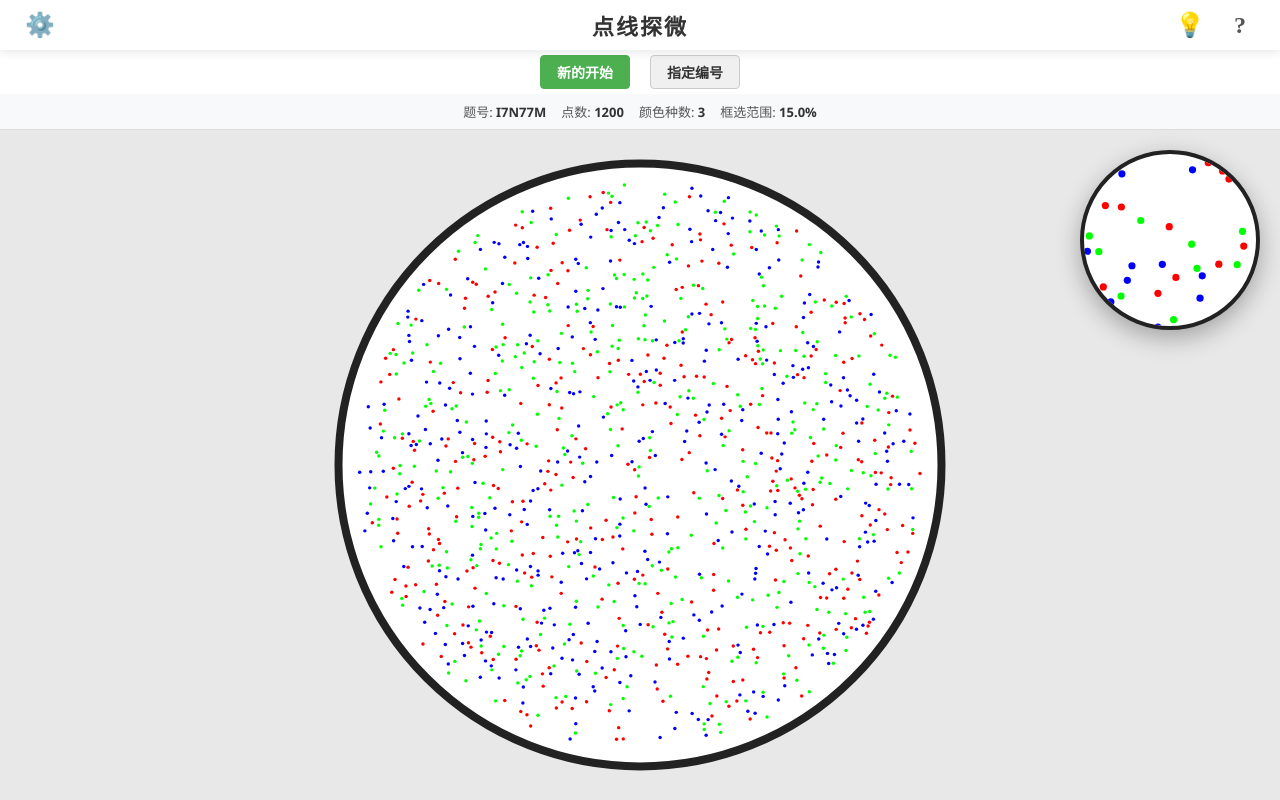
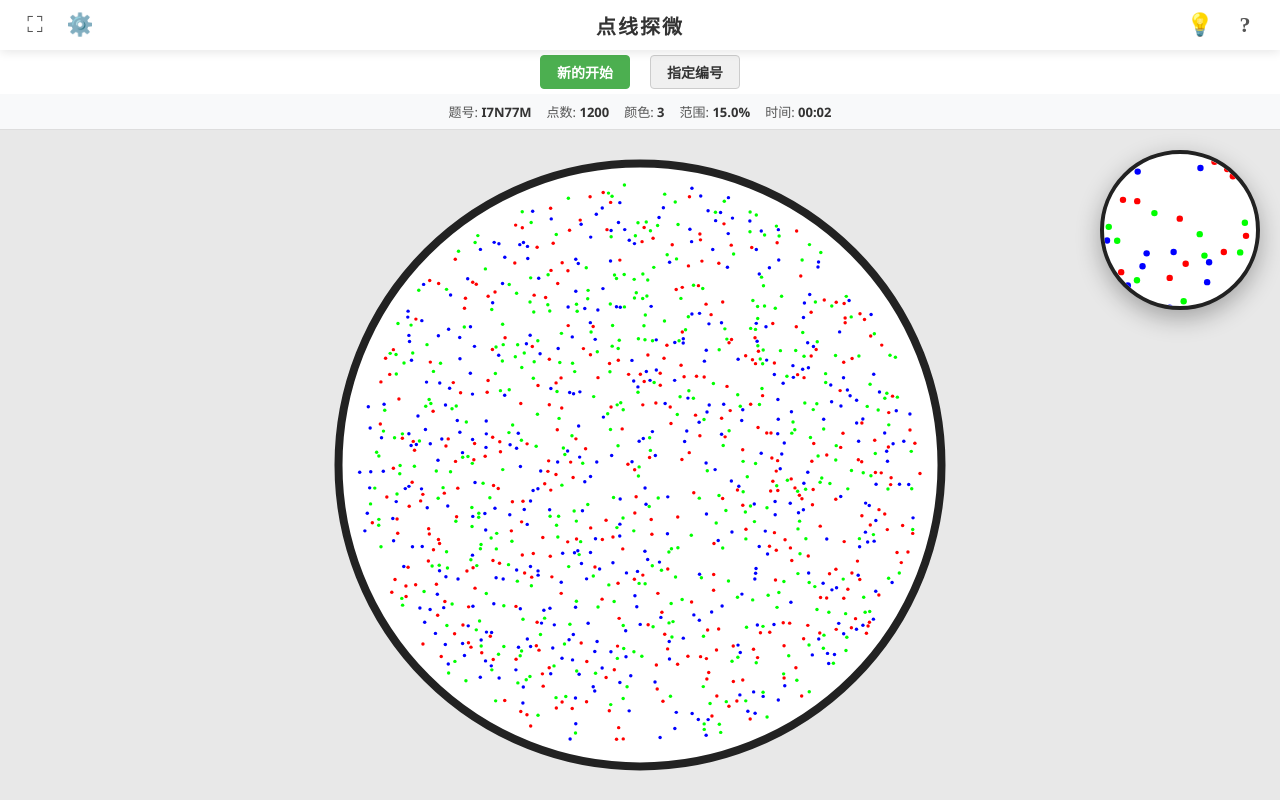
Before and after one commit to Steven-Xie-X/SXGames, a plain HTML site: page DLSpot.html in a window 1280 px wide. Both pictures are taken after a click on the button "开始游戏". Drawn offline with Linux system fonts and the light colour scheme.

Commit message:
DLSpot1-2
修改了排版显示错误

```diff
--- a/DLSpot.html
+++ b/DLSpot.html
@@ -12,12 +12,12 @@
             user-select: none;
             -webkit-touch-callout: none;
         }
-        body {
+        html, body {
+            width: 100%;
+            height: 100%;
+            overflow: hidden; /* 彻底禁止滚动条 */
             font-family: 'Segoe UI', Tahoma, Geneva, Verdana, sans-serif;
             background-color: #f0f0f0;
-            overflow: hidden;
-            width: 100vw;
-            height: 100vh;
             display: flex;
             flex-direction: column;
         }
@@ -29,13 +29,17 @@
             display: flex;
             align-items: center;
             justify-content: space-between;
-            padding: 0 20px;
+            padding: 0 15px;
             position: relative;
             z-index: 10;
             flex-shrink: 0;
         }
+        .header-left, .header-right {
+            display: flex;
+            gap: 5px;
+        }
         .header-btn {
-            font-size: 24px;
+            font-size: 22px;
             background: none;
             border: none;
             cursor: pointer;
@@ -47,24 +51,20 @@
             justify-content: center;
             align-items: center;
             border-radius: 50%;
+            color: #555;
         }
         .header-btn:hover { background-color: #f0f0f0; }
         #settings-btn:hover { transform: rotate(45deg); }
-        #help-btn { font-weight: bold; color: #555; font-family: serif;}
+        #help-btn { font-weight: bold; font-family: serif;}
 
         #game-title {
             position: absolute;
             left: 50%;
             transform: translateX(-50%);
-            font-size: 22px;
+            font-size: 20px;
             font-weight: bold;
             color: #333;
             letter-spacing: 2px;
-        }
-
-        .header-right {
-            display: flex;
-            gap: 10px;
         }
 
         /* 操作按钮栏 */
@@ -77,6 +77,7 @@
             gap: 20px;
             z-index: 9;
             box-shadow: 0 2px 5px rgba(0,0,0,0.05);
+            flex-shrink: 0;
         }
         .ctrl-btn {
             padding: 6px 16px;
@@ -105,29 +106,31 @@
             font-size: 13px;
             color: #555;
             z-index: 9;
-            flex-wrap: wrap;
+            flex-shrink: 0;
+            padding: 0 10px;
         }
         #info-bar span { font-weight: bold; color: #333; }
         #info-bar div { white-space: nowrap; }
+        .highlight-time { color: #e53935 !important; }
 
         /* 游戏主容器 */
         #game-container {
             flex: 1;
-            display: flex;
-            flex-direction: column;
             position: relative;
             overflow: hidden;
-            background-color: #f0f0f0;
+            background-color: #e8e8e8;
+            min-height: 0; /* 允许 flex 子项收缩 */
         }
 
-        /* 主游戏区 */
+        /* 主游戏区 - 占据全部空间 */
         #main-area {
-            flex: 1;
-            position: relative;
-            overflow: hidden;
+            width: 100%;
+            height: 100%;
+            position: absolute;
+            top: 0;
+            left: 0;
             cursor: grab;
             touch-action: none;
-            background-color: #e8e8e8;
         }
         #main-area:active { cursor: grabbing; }
         #main-canvas {
@@ -136,21 +139,10 @@
             left: 0;
         }
 
-        /* 预览区 */
-        #preview-area {
-            display: flex;
-            justify-content: center;
-            align-items: center;
-            position: relative;
-            z-index: 5;
-            flex-shrink: 0;
-            pointer-events: none;
-        }
-
         /* 目标预览框 */
         #target-panel {
-            width: 140px;
-            height: 140px;
+            width: 130px;
+            height: 130px;
             background: #fff;
             border-radius: 50%;
             box-shadow: 0 4px 10px rgba(0,0,0,0.2);
@@ -160,21 +152,33 @@
             display: none;
         }
 
-        /* 桌面/横屏适配 */
+        /* 预览区 - 悬浮在画布之上 */
+        #preview-area {
+            position: absolute;
+            z-index: 5;
+            pointer-events: none;
+            display: flex;
+            justify-content: center;
+            align-items: center;
+            /* 默认竖屏：底部居中悬浮 */
+            bottom: 20px;
+            left: 50%;
+            transform: translateX(-50%);
+        }
+
+        /* 横屏/桌面适配 */
         @media (min-width: 768px), (orientation: landscape) {
-            #game-container { flex-direction: row; }
-            #main-area { height: 100%; width: 100%; }
             #preview-area {
-                position: absolute;
+                /* 横屏：右上角悬浮 */
+                bottom: auto;
                 top: 20px;
+                left: auto;
                 right: 20px;
-                height: auto;
-                background: transparent;
-                border: none;
+                transform: none;
             }
             #target-panel {
-                width: 180px;
-                height: 180px;
+                width: 160px;
+                height: 160px;
                 box-shadow: 0 8px 25px rgba(0,0,0,0.3);
                 border: 4px solid #222;
             }
@@ -193,6 +197,7 @@
             box-shadow: 0 5px 20px rgba(0,0,0,0.3);
             z-index: 20;
             width: 300px;
+            max-width: 90vw;
         }
         .modal h3 {
             margin-bottom: 10px;
@@ -202,7 +207,7 @@
             padding-bottom: 8px;
         }
         #settings-modal { top: 60px; left: 20px; transform: none; }
-        #help-modal { top: 60px; left: auto; right: 20px; transform: none; width: 320px; }
+        #help-modal { top: 60px; left: auto; right: 20px; transform: none; }
         #help-modal ul {
             margin-left: 20px;
             font-size: 14px;
@@ -322,7 +327,10 @@
 <body>
 
     <header>
-        <button id="settings-btn" class="header-btn">⚙️</button>
+        <div class="header-left">
+            <button id="fullscreen-btn" class="header-btn">⛶</button>
+            <button id="settings-btn" class="header-btn">⚙️</button>
+        </div>
         <div id="game-title">点线探微</div>
         <div class="header-right">
             <button id="hint-btn" class="header-btn">💡</button>
@@ -340,8 +348,9 @@
     <div id="info-bar">
         <div>题号: <span id="info-id">--</span></div>
         <div>点数: <span id="info-dots">--</span></div>
-        <div>颜色种数: <span id="info-colors">--</span></div>
-        <div>框选范围: <span id="info-ratio">--</span></div>
+        <div>颜色: <span id="info-colors">--</span></div>
+        <div>范围: <span id="info-ratio">--</span></div>
+        <div>时间: <span id="info-time" class="highlight-time">00:00</span></div>
     </div>
 
     <div id="game-container">
@@ -349,6 +358,7 @@
             <canvas id="main-canvas"></canvas>
         </div>
 
+        <!-- 悬浮预览区 -->
         <div id="preview-area">
             <div id="target-panel">
                 <canvas id="preview-canvas"></canvas>
@@ -402,10 +412,10 @@
                 <li><strong>开始游戏：</strong>点击上方按钮生成随机编号题目。</li>
                 <li><strong>指定编号：</strong>输入编号，在相同参数下生成固定的题目。</li>
                 <li><strong>移动/缩放：</strong>拖拽移动盘面；滚轮或双指捏合缩放。</li>
-                <li><strong>大小提示：</strong>放大时，<strong>外圈黑框变红</strong>，说明大小匹配。若忘记大小，可<strong>长按屏幕 1.5 秒</strong>显示范围大小（松开消失）。</li>
+                <li><strong>大小提示：</strong>放大时，<strong>外圈黑框变红</strong>，说明大小匹配。若忘记大小，可<strong>长按屏幕 1.5 秒</strong>显示范围大小。</li>
                 <li><strong>验证匹配：</strong>在画面中<strong>连续双击</strong>（手机连点两次），若位置和大小达标，则判定成功。</li>
                 <li><strong>答案提示：</strong>点击右上角的 💡 可以显示目标位置（黑圈），再次点击隐藏。</li>
-                <li><strong>挑战模式：</strong>在设置中开启后，预览图的颜色将统一变为黑色（单色模式除外）。</li>
+                <li><strong>挑战模式：</strong>开启后预览图的颜色将统一变为黑色。</li>
             </ul>
         </div>
 
@@ -448,7 +458,7 @@
             dotCount: 1200,
             colorCount: 3,
             targetRadiusRatio: 0.15,
-            isChallengeMode: false,  // 默认简单模式
+            isChallengeMode: false,
 
             targetRadius: 300,
             dots: [],
@@ -466,7 +476,11 @@
             // 长按提示控制
             showAreaHint: false,
             longPressTimer: null,
-            longPressTriggered: false
+            longPressTriggered: false,
+
+            // 计时器
+            timerInterval: null,
+            startTime: 0
         };
 
         const mainArea = document.getElementById('main-area');
@@ -477,6 +491,7 @@
         const previewCanvas = document.getElementById('preview-canvas');
         const pCtx = previewCanvas.getContext('2d');
 
+        const fullscreenBtn = document.getElementById('fullscreen-btn');
         const settingsBtn = document.getElementById('settings-btn');
         const settingsModal = document.getElementById('settings-modal');
         const helpBtn = document.getElementById('help-btn');
@@ -500,25 +515,70 @@
         const infoDots = document.getElementById('info-dots');
         const infoColors = document.getElementById('info-colors');
         const infoRatio = document.getElementById('info-ratio');
+        const infoTime = document.getElementById('info-time');
 
-        // 模式开关相关元素
         const labelSimple = document.getElementById('label-simple');
         const labelChallenge = document.getElementById('label-challenge');
         const modeToggle = document.getElementById('mode-toggle');
+
+        // --- 全屏功能 ---
+        fullscreenBtn.addEventListener('click', () => {
+            if (!document.fullscreenElement) {
+                document.documentElement.requestFullscreen().catch(err => {
+                    console.log(`Error attempting to enable fullscreen: ${err.message}`);
+                });
+            } else {
+                if (document.exitFullscreen) {
+                    document.exitFullscreen();
+                }
+            }
+        });
+
+        document.addEventListener('fullscreenchange', () => {
+            if (document.fullscreenElement) {
+                fullscreenBtn.innerText = '🗗'; // 退出全屏图标
+            } else {
+                fullscreenBtn.innerText = '⛶'; // 全屏图标
+            }
+            // 全屏切换后重新计算尺寸
+            setTimeout(resizeCanvas, 100);
+        });
+
+        // --- 计时器逻辑 ---
+        function startTimer() {
+            stopTimer();
+            state.startTime = Date.now();
+            infoTime.innerText = '00:00';
+            infoTime.classList.remove('highlight-time');
+
+            state.timerInterval = setInterval(() => {
+                if (!state.isPlaying || state.gameWon) return;
+                const now = Date.now();
+                const diff = Math.floor((now - state.startTime) / 1000);
+                const m = String(Math.floor(diff / 60)).padStart(2, '0');
+                const s = String(diff % 60).padStart(2, '0');
+                infoTime.innerText = `${m}:${s}`;
+            }, 1000);
+        }
+
+        function stopTimer() {
+            if (state.timerInterval) {
+                clearInterval(state.timerInterval);
+                state.timerInterval = null;
+            }
+        }
 
         function getActiveColors() {
             if (state.colorCount === 1) return ['#000000'];
             return CONFIG.colors.slice(0, state.colorCount);
         }
 
-        // 更新模式开关的UI
         function updateModeSwitchUI() {
             if (state.isChallengeMode && state.colorCount > 1) {
                 labelSimple.classList.remove('active');
                 labelChallenge.classList.add('active');
                 modeToggle.classList.add('challenge-mode');
             } else {
-                // 如果颜色数为1，强制简单模式
                 if (state.colorCount === 1) {
                     state.isChallengeMode = false;
                 }
@@ -528,7 +588,6 @@
             }
         }
 
-        // 开关交互
         modeToggle.addEventListener('click', () => {
             if (state.colorCount === 1) {
                 showToast('单色模式下无挑战模式', false, 1500);
@@ -556,17 +615,18 @@
 
         function resizeCanvas() {
             const dpr = window.devicePixelRatio || 1;
-            const rect = mainArea.getBoundingClientRect();
+            const width = mainArea.clientWidth;
+            const height = mainArea.clientHeight;
 
-            mainCanvas.width = rect.width * dpr;
-            mainCanvas.height = rect.height * dpr;
-            mainCanvas.style.width = rect.width + 'px';
-            mainCanvas.style.height = rect.height + 'px';
+            mainCanvas.width = width * dpr;
+            mainCanvas.height = height * dpr;
+            mainCanvas.style.width = width + 'px';
+            mainCanvas.style.height = height + 'px';
 
             ctx.setTransform(1, 0, 0, 1, 0, 0);
             ctx.scale(dpr, dpr);
 
-            state.screenRadius = Math.min(rect.width, rect.height) * 0.45;
+            state.screenRadius = Math.min(width, height) * 0.45;
 
             updateZoomValues();
 
@@ -730,7 +790,6 @@
             pCtx.scale(fitZoom, fitZoom);
             pCtx.translate(-state.target.x, -state.target.y);
 
-            // 判断是否使用挑战模式颜色（黑色）
             const useChallengeColor = state.isChallengeMode && state.colorCount > 1;
 
             state.dots.forEach(dot => {
@@ -757,14 +816,12 @@
 
             const isZoomMatch = state.isPlaying && Math.abs(state.view.zoom - state.targetZoom) / state.targetZoom < 0.15;
 
-            // 1. 绘制白色底圆
             ctx.beginPath();
             ctx.arc(cx, cy, state.screenRadius, 0, Math.PI * 2);
             ctx.fillStyle = '#ffffff';
             ctx.fill();
 
             if (state.isPlaying) {
-                // 2. 绘制内部点阵与提示
                 ctx.save();
                 ctx.beginPath();
                 ctx.arc(cx, cy, state.screenRadius, 0, Math.PI * 2);
@@ -784,13 +841,11 @@
                     if (dot.x >= minX && dot.x <= maxX && dot.y >= minY && dot.y <= maxY) {
                         ctx.beginPath();
                         ctx.arc(dot.x, dot.y, CONFIG.dotRadius, 0, Math.PI * 2);
-                        // 大图始终显示原色，方便寻找
                         ctx.fillStyle = dot.color;
                         ctx.fill();
                     }
                 });
 
-                // 胜利金圈
                 if (state.gameWon) {
                     ctx.beginPath();
                     ctx.arc(state.target.x, state.target.y, state.targetRadius, 0, Math.PI * 2);
@@ -801,7 +856,6 @@
                     ctx.setLineDash([]);
                 }
 
-                // 答案提示黑圈
                 if (state.showHint && !state.gameWon) {
                     ctx.beginPath();
                     ctx.arc(state.target.x, state.target.y, state.targetRadius, 0, Math.PI * 2);
@@ -810,7 +864,6 @@
                     ctx.stroke();
                 }
 
-                // 中央大小示意圈
                 if (state.showAreaHint && !state.gameWon) {
                     ctx.beginPath();
                     ctx.arc(state.view.x, state.view.y, state.targetRadius, 0, Math.PI * 2);
@@ -824,7 +877,6 @@
                 ctx.restore();
             }
 
-            // 3. 绘制最外层的边框
             ctx.beginPath();
             ctx.arc(cx, cy, state.screenRadius, 0, Math.PI * 2);
             ctx.lineWidth = 8;
@@ -848,6 +900,8 @@
 
             if (worldDist <= posTolerance) {
                 state.gameWon = true;
+                stopTimer();
+                infoTime.classList.add('highlight-time');
                 showToast('匹配成功！🎉', true, 3000);
                 if (navigator.vibrate) navigator.vibrate([200, 100, 200]);
                 draw();
@@ -881,7 +935,6 @@
 
         // --- 交互事件 ---
 
-        // 长按逻辑
         function startPressTimer() {
             if (!state.isPlaying || state.gameWon) return;
             state.longPressTriggered = false;
@@ -1068,7 +1121,6 @@
         settingsBtn.addEventListener('click', () => {
             helpModal.style.display = 'none';
             idModal.style.display = 'none';
-            // 每次打开设置时，确保开关UI与状态同步
             updateModeSwitchUI();
             settingsModal.style.display = settingsModal.style.display === 'block' ? 'none' : 'block';
         });
@@ -1103,13 +1155,11 @@
 
             if (state.longPressTimer) clearTimeout(state.longPressTimer);
 
-            // 检查模式合法性
             if (state.colorCount === 1) {
                 state.isChallengeMode = false;
             }
             updateModeSwitchUI();
 
-            // 种子
             const seedStr = `${id}_${state.dotCount}_${state.colorCount}_${state.targetRadiusRatio.toFixed(3)}_${state.isChallengeMode ? 'c' : 's'}`;
             const seedFunc = xmur3(seedStr);
             state.rng = mulberry32(seedFunc());
@@ -1127,9 +1177,12 @@
             fitViewToScreen();
 
             targetPanel.style.display = 'block';
+
+            // 启动计时器
+            startTimer();
+
             resizeCanvas();
 
-            // 初始提示
             setTimeout(() => {
                 if (state.isPlaying) {
                     state.showAreaHint = false;
@@ -1181,7 +1234,6 @@
             state.dotCount = Math.max(100, Math.min(5000, state.dotCount));
             state.colorCount = Math.max(1, Math.min(CONFIG.colors.length, state.colorCount));
 
-            // 如果颜色改为1，强制取消挑战模式
             if (state.colorCount === 1) {
                 state.isChallengeMode = false;
             }
@@ -1206,7 +1258,6 @@
             setTimeout(resizeCanvas, 50);
         });
 
-        // 初始化
         updateModeSwitchUI();
         resizeCanvas();
     </script>
```
